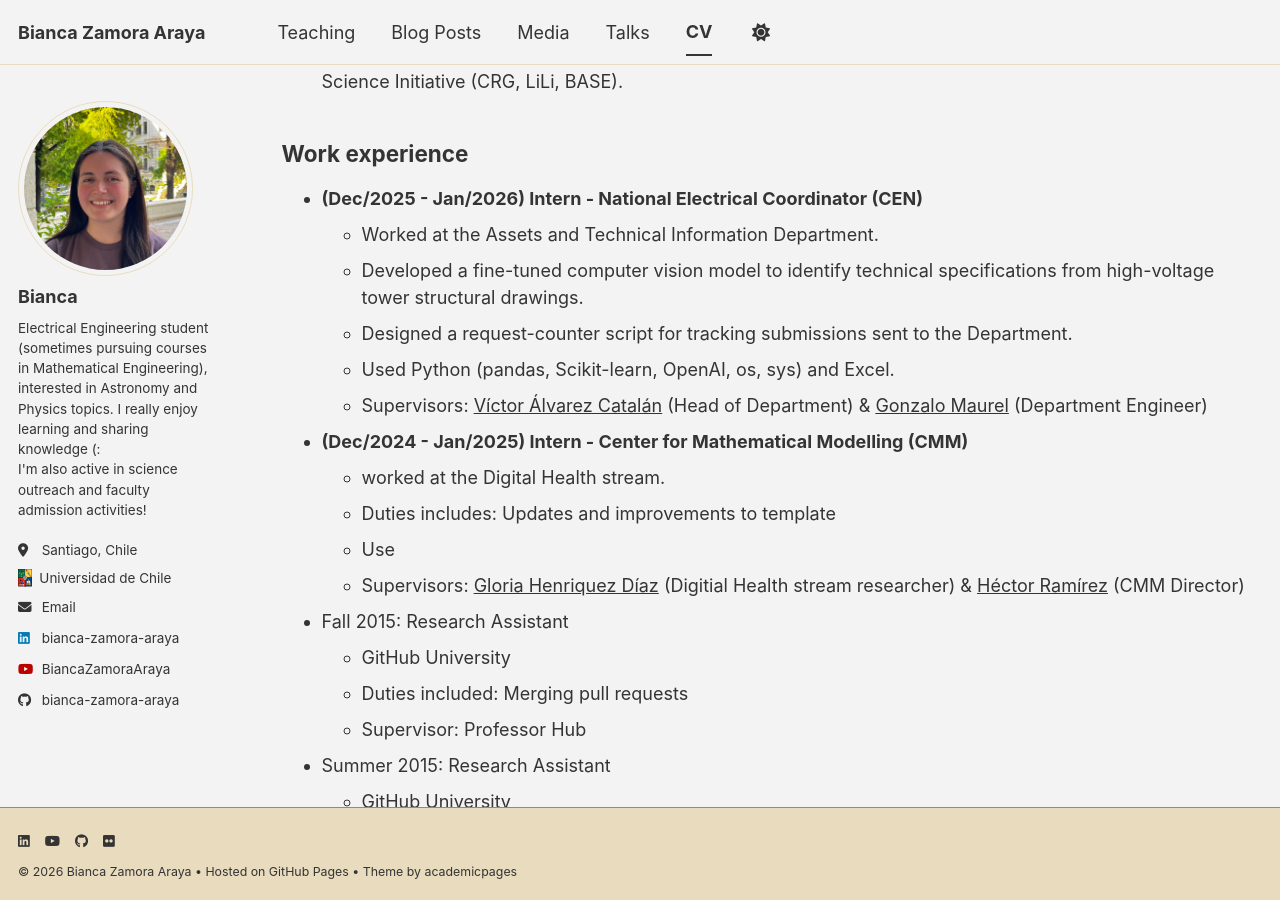
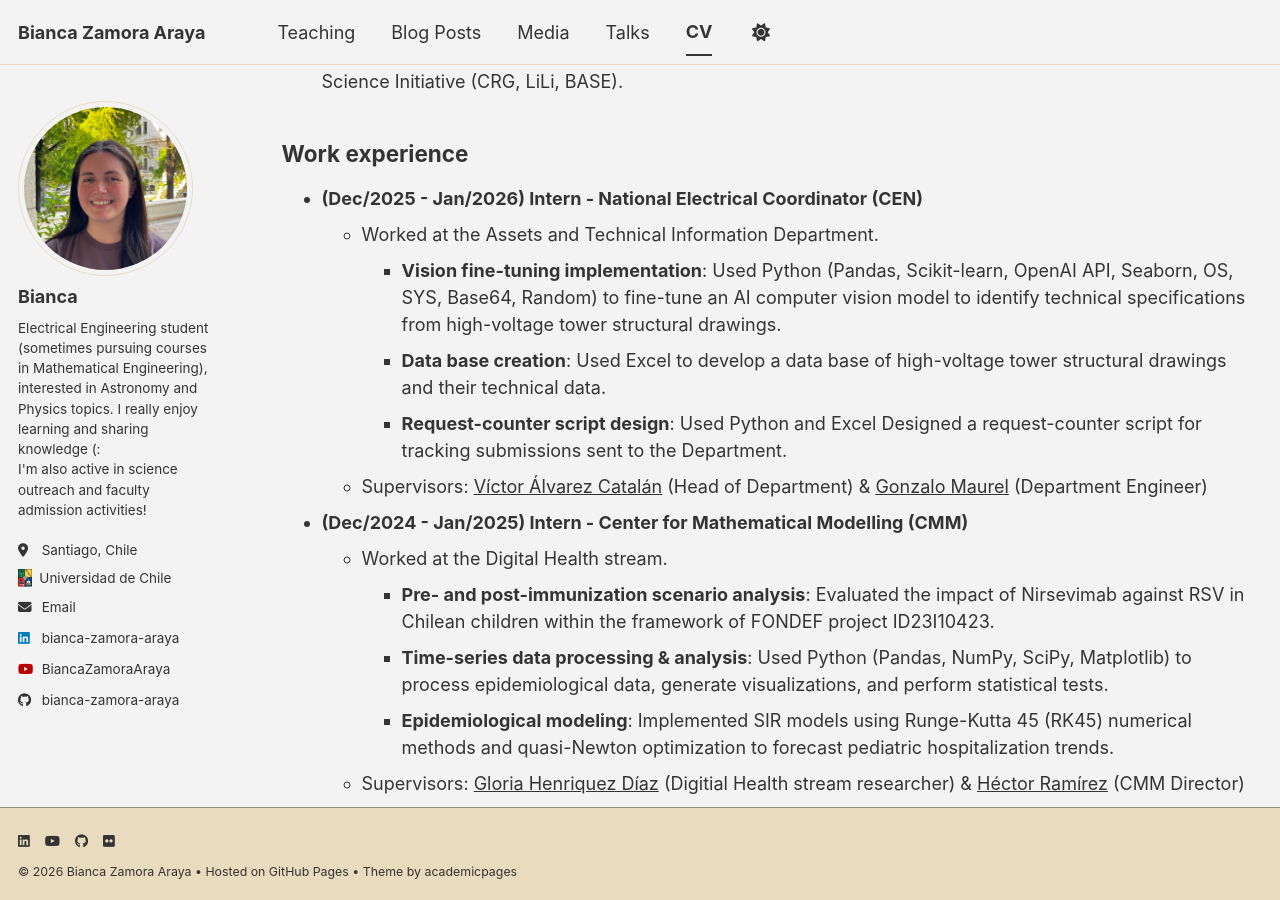
Before and after one commit to Bianca-Zamora-Araya/Bianca-Zamora-Araya.github.io, a Jekyll site: the page built from _pages/cv.md, in a window 1280 px wide and 900 px high, scrolled down 454 px. Built offline with Jekyll 4.4.1, drawn with Linux system fonts in a browser that asks for light colours; a style sheet for code colours, icons or effects is not loaded.

Commit message:
Update cv.md

```diff
--- a/_pages/cv.md
+++ b/_pages/cv.md
@@ -22,15 +22,16 @@ Work experience
 ---
 * **(Dec/2025 - Jan/2026) Intern - National Electrical Coordinator (CEN)**
   * Worked at the Assets and Technical Information Department.
-  * Developed a fine-tuned computer vision model to identify technical specifications from high-voltage tower structural drawings.
-  * Designed a request-counter script for tracking submissions sent to the Department.
-  * Used Python (pandas, Scikit-learn, OpenAI, os, sys) and Excel.
+    * **Vision fine-tuning implementation**: Used Python (Pandas, Scikit-learn, OpenAI API, Seaborn, OS, SYS, Base64, Random) to fine-tune an AI computer vision model to identify technical specifications from high-voltage tower structural drawings.
+    * **Data base creation**: Used Excel to develop a data base of high-voltage tower structural drawings and their technical data.
+    * **Request-counter script design**: Used Python and Excel Designed a request-counter script for tracking submissions sent to the Department.
   * Supervisors: [Víctor Álvarez Catalán](https://www.linkedin.com/in/víctor-álvarez-0bb846287/) (Head of Department) & [Gonzalo Maurel](https://www.linkedin.com/in/gonmaes/) (Department Engineer)
 
 * **(Dec/2024 - Jan/2025) Intern - Center for Mathematical Modelling (CMM)**
-  * worked at the Digital Health stream.
-  * Duties includes: Updates and improvements to template
-  * Use
+  * Worked at the Digital Health stream.
+    * **Pre- and post-immunization scenario analysis**: Evaluated the impact of Nirsevimab against RSV in Chilean children within the framework of FONDEF project ID23I10423.
+    * **Time-series data processing & analysis**: Used Python (Pandas, NumPy, SciPy, Matplotlib) to process epidemiological data, generate visualizations, and perform statistical tests.
+    * **Epidemiological modeling**: Implemented SIR models using Runge-Kutta 45 (RK45) numerical methods and quasi-Newton optimization to forecast pediatric hospitalization trends.
   * Supervisors: [Gloria Henriquez Díaz](https://www.linkedin.com/in/gloriahenriquez/) (Digitial Health stream researcher) & [Héctor Ramírez](https://www.linkedin.com/in/hector-ramirez-8bb2674/) (CMM Director)
 
 * Fall 2015: Research Assistant
```
